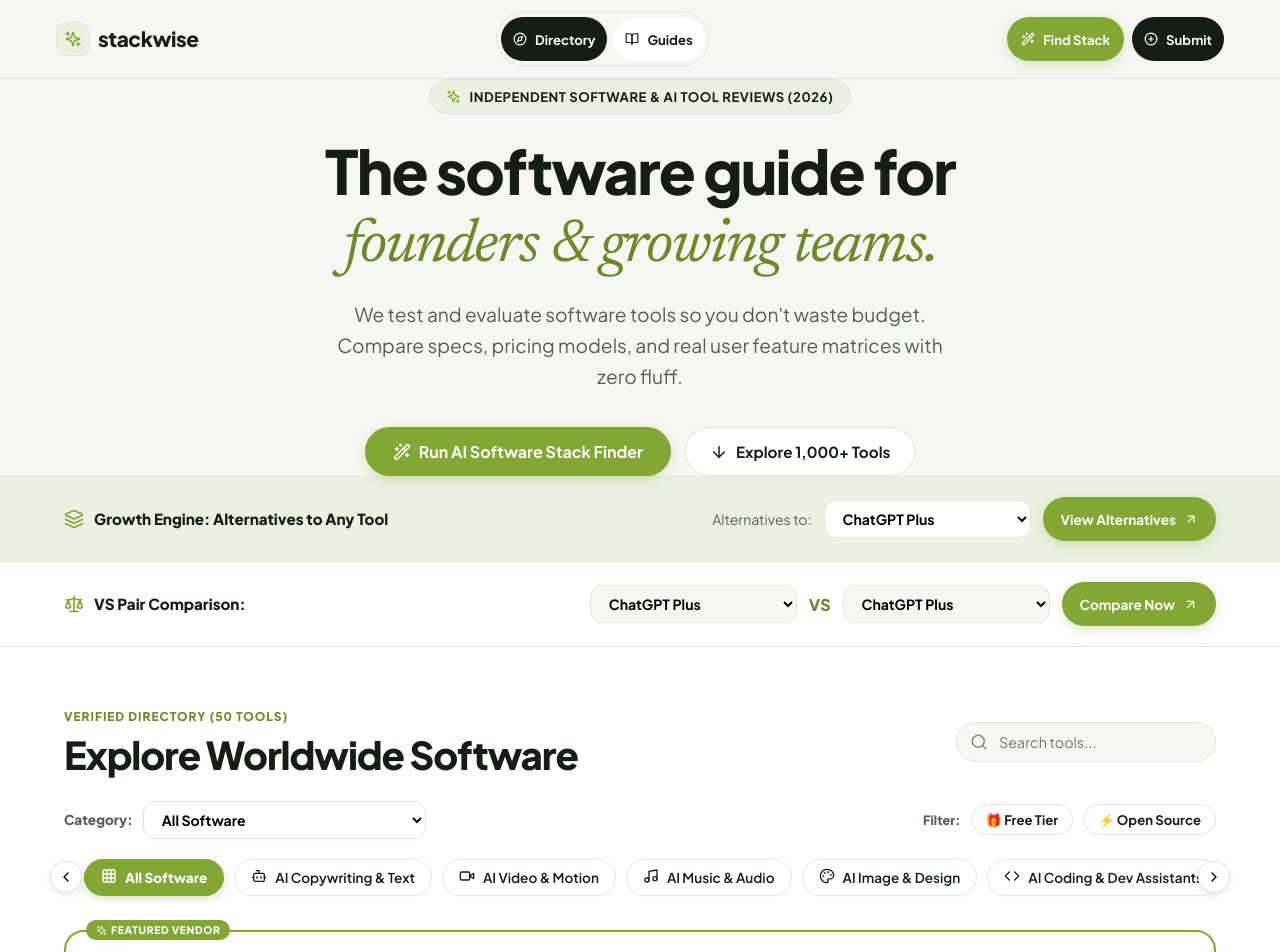
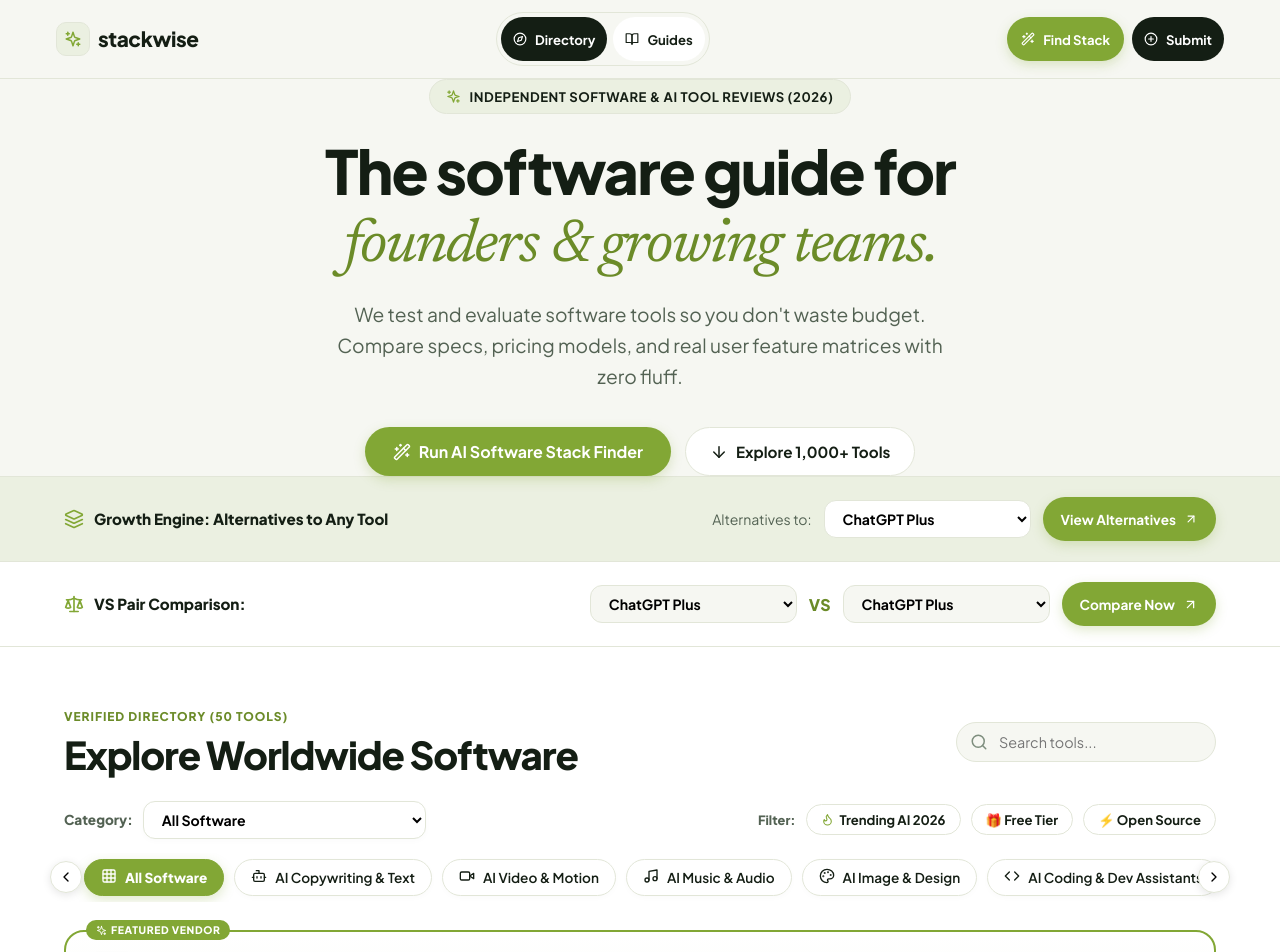
Before and after one commit to TavdoApp/stackwisefinds-, a React (Vite) app: page / in a window 1280 px wide. Shown: the top 952 px of the page. Built offline with nearby package versions, Linux system fonts and the light colour scheme; grey boxes are pictures that could not be loaded.

Commit message:
feat_toolify_trending_and_betalist_vendor_submission

```diff
--- a/src/App.jsx
+++ b/src/App.jsx
@@ -79,9 +79,10 @@
     }));
   };
 
-  // Growth Hack #2 Filters: Free Tier & Open Source
+  // Growth Hack #2 Filters: Free Tier, Open Source & Trending AI
   const [filterFreeOnly, setFilterFreeOnly] = useState(false);
   const [filterOpenSourceOnly, setFilterOpenSourceOnly] = useState(false);
+  const [filterTrendingOnly, setFilterTrendingOnly] = useState(false);
 
   // Sleek Pagination State (20 tools per page)
   const [currentPage, setCurrentPage] = useState(1);
@@ -162,8 +163,9 @@
     const matchesCategory = selectedCategory === 'all' || tool.category === selectedCategory;
     const matchesFree = !filterFreeOnly || tool.isFreeTier;
     const matchesOpenSource = !filterOpenSourceOnly || tool.isOpenSource;
+    const matchesTrending = !filterTrendingOnly || tool.featured || (tool.badge && tool.badge.includes('TRENDING'));
 
-    return matchesSearch && matchesCategory && matchesFree && matchesOpenSource;
+    return matchesSearch && matchesCategory && matchesFree && matchesOpenSource && matchesTrending;
   });
 
   // Calculate Pagination Slices
@@ -359,6 +361,11 @@
                     filterOpenSourceOnly={filterOpenSourceOnly}
                     onToggleOpenSourceOnly={() => {
                       setFilterOpenSourceOnly(!filterOpenSourceOnly);
+                      setCurrentPage(1);
+                    }}
+                    filterTrendingOnly={filterTrendingOnly}
+                    onToggleTrendingOnly={() => {
+                      setFilterTrendingOnly(!filterTrendingOnly);
                       setCurrentPage(1);
                     }}
                   />
--- a/src/components/CategoryNav.jsx
+++ b/src/components/CategoryNav.jsx
@@ -2,7 +2,7 @@
 import {
   Sparkles, Bot, Video, Music, Palette, Code, Mic, Building2, Receipt, Mail,
   Share2, Briefcase, Search, FormInput, ShoppingCart, Users, LifeBuoy, Cloud,
-  Globe, BarChart3, Newspaper, Clock, FileText, Lock, Database, ChevronLeft, ChevronRight, Grid
+  Globe, BarChart3, Newspaper, Clock, FileText, Lock, Database, ChevronLeft, ChevronRight, Grid, Flame
 } from 'lucide-react';
 
 const categoryIconMap = {
@@ -40,7 +40,9 @@
   filterFreeOnly,
   onToggleFreeOnly,
   filterOpenSourceOnly,
-  onToggleOpenSourceOnly
+  onToggleOpenSourceOnly,
+  filterTrendingOnly,
+  onToggleTrendingOnly
 }) {
   const scrollContainerRef = useRef(null);
 
@@ -82,9 +84,33 @@
           </select>
         </div>
 
-        {/* Growth Filter Toggles */}
+        {/* Toolify & BetaList Inspired Growth Filter Toggles */}
         <div style={{ display: 'flex', alignItems: 'center', gap: '10px', flexWrap: 'wrap' }}>
           <span style={{ fontSize: '0.8rem', fontWeight: '800', color: 'var(--text-muted)' }}>Filter:</span>
+
+          {/* Toolify Feature: Trending AI Filter */}
+          <button
+            onClick={onToggleTrendingOnly}
+            aria-label="Filter trending AI software tools"
+            style={{
+              padding: '6px 14px',
+              borderRadius: '9999px',
+              border: '1px solid var(--border-color)',
+              background: filterTrendingOnly ? '#82A735' : '#FFFFFF',
+              color: filterTrendingOnly ? '#FFFFFF' : 'var(--text-dark)',
+              fontSize: '0.82rem',
+              fontWeight: '700',
+              cursor: 'pointer',
+              display: 'inline-flex',
+              alignItems: 'center',
+              gap: '6px',
+              transition: 'all 0.15s ease'
+            }}
+          >
+            <Flame size={13} color={filterTrendingOnly ? '#FFFFFF' : '#82A735'} />
+            <span>Trending AI 2026</span>
+          </button>
+
           <button
             onClick={onToggleFreeOnly}
             aria-label="Filter free software tools"
```
